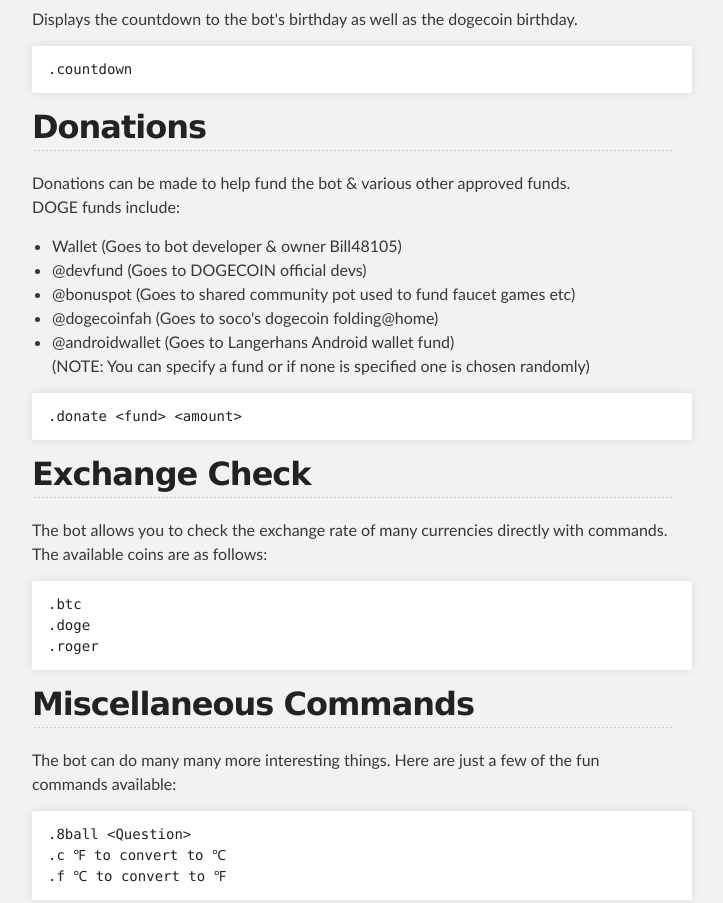
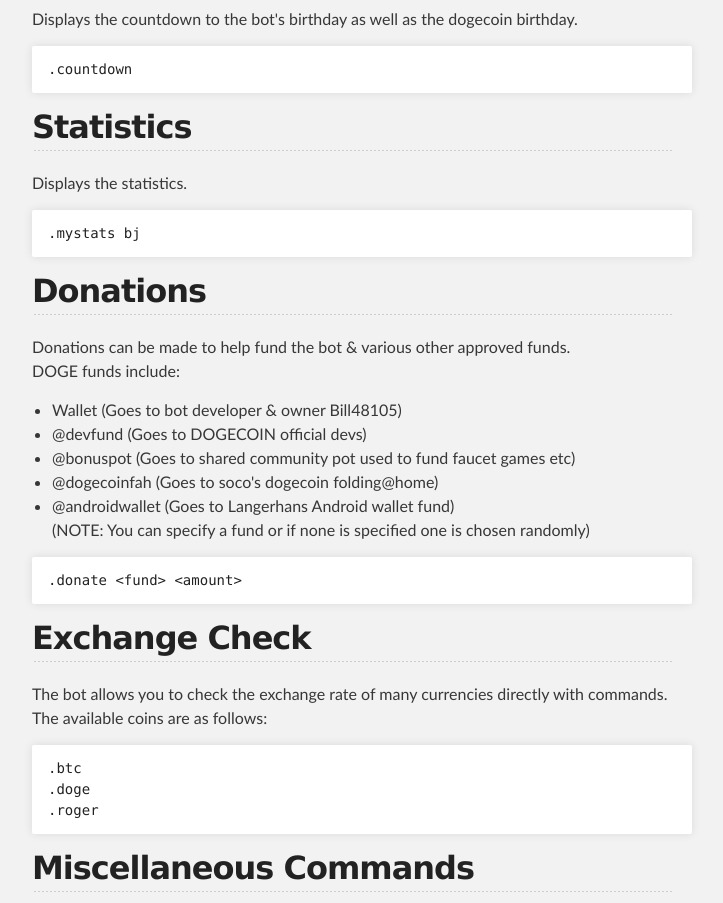
Before and after one commit to mohamedude/walletbot-docs, a plain HTML site: page index.html in a window 1280 px wide. Shown: the part 7485-8388 px from the top of the page, without its empty margins (288-1011 px from the left). Drawn offline with Linux system fonts and the light colour scheme.

Commit message:
My Statitics command

```diff
--- a/index.html
+++ b/index.html
@@ -245,6 +245,11 @@
           birthday.</p>
         <pre><code>.countdown</code></pre>
         <!-- END COUNTDOWN -->
+        <!-- START MYSTATS -->
+        <h2>Statistics</h2>
+        <p>Displays the statistics.</p>
+        <pre><code>.mystats bj</code></pre>
+        <!-- END COUNTDOWN -->
         <!-- START DONATE -->
         <h2>Donations</h2>
         <p>Donations can be made to help fund the bot &amp; various other
```
